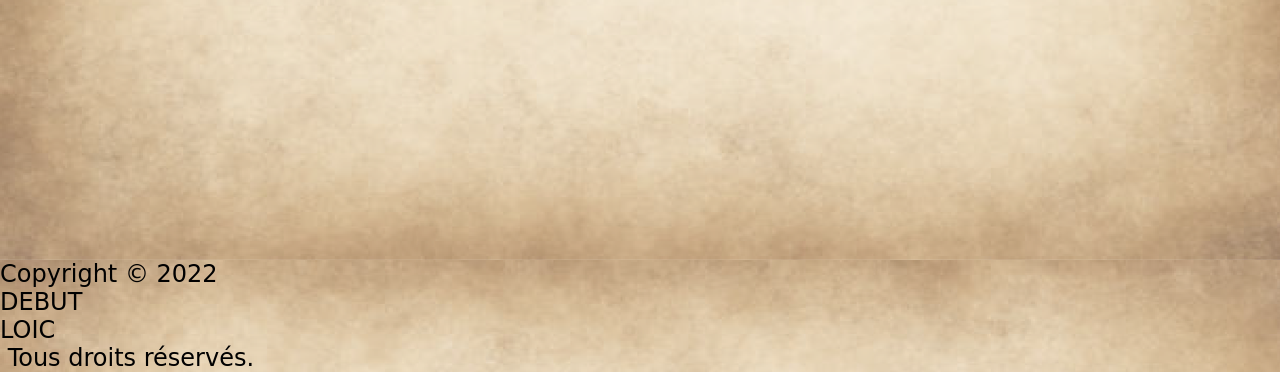
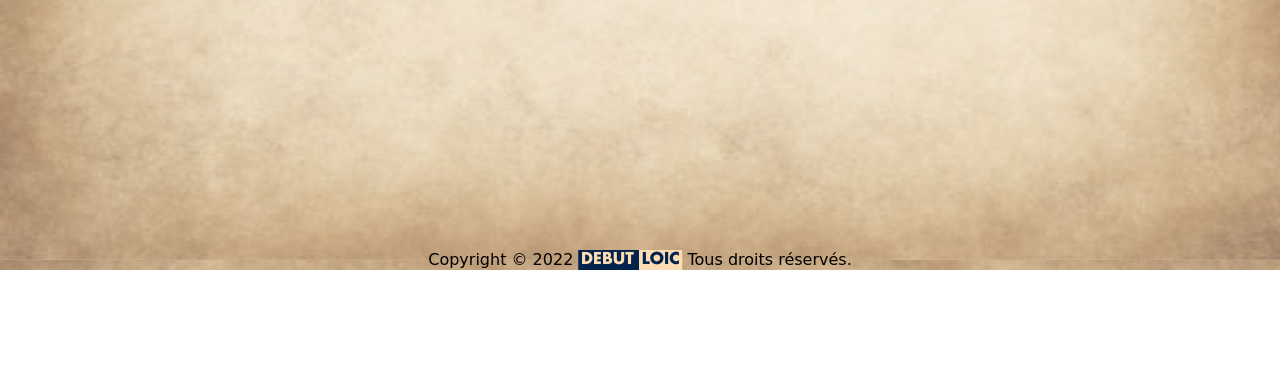
Before and after one commit to DEBUT-Loic/DateRepublicaine, a plain HTML site: page index.html in a window 1280 px wide. Shown: the part 540-912 px from the top of the page. After the commit the page ends 810 px from the top, so only its background shows below. Drawn offline with nearby package versions, Linux system fonts and the light colour scheme; a web font is replaced by a local one.

Commit message:
Update style.css

```diff
--- a/style.css
+++ b/style.css
@@ -12,6 +12,10 @@
 @font-face {
     font-family: 'attache';
     src: url('font/Rochester.ttf') format('truetype');
+}
+@font-face {
+    font-family: 'canal';
+    src: url('font/Futura Bold.otf') format('truetype');
 }
 
 body {
@@ -64,6 +68,28 @@ h1, h2, h3, h4, p, small {
 #gregorien > p {
     font-style: italic;
 }
+footer {
+    font-size: 1rem;
+    position: absolute;
+    left: 50%;
+    display: flex;
+    transform: translate(-50%, -50%);
+}
+footer > div {
+    display: flex;
+    justify-content: space-evenly;
+    width: 104px;
+    background: linear-gradient(to right, #03224c 58%, #fcddb3 50%);
+}
+footer > div > p {
+    font-family: 'canal';
+}
+footer > div > p:first-child {
+    color: #fcddb3;
+}
+footer > div > p:last-child {
+    color: #03224c;
+}
 @media all and (max-width: 1623px) {
     .dateR {
         font-size: 7rem;
```
